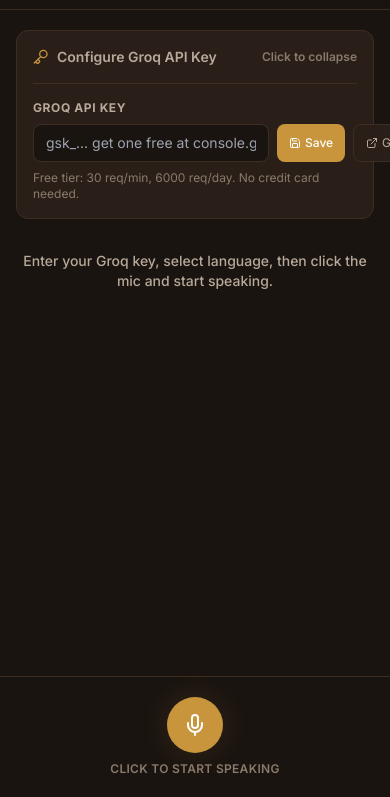
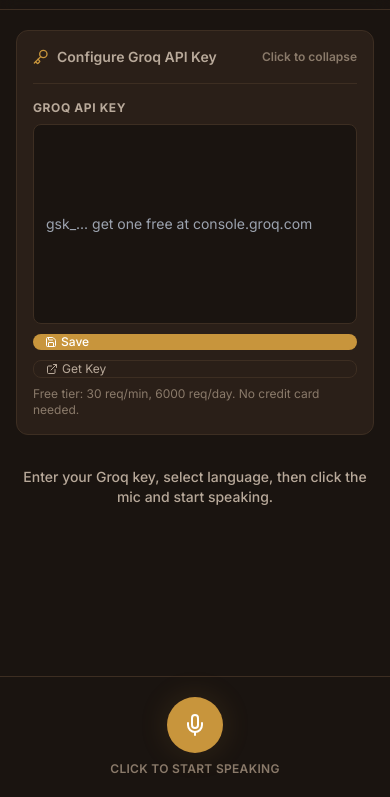
Before and after one commit to ucfzem/VoiceForge, a plain HTML site: page index.html in a window 390 px wide. Shown: the part 47-844 px from the top of the page. Drawn offline with nearby package versions, Linux system fonts and the light colour scheme.

Commit message:
Fix API key row overflow on mobile: wrap input/buttons

```diff
--- a/index.html
+++ b/index.html
@@ -76,6 +76,30 @@
         [dir="rtl"] .no-rtl-flip .lucide { transform: none; }
         [dir="rtl"] select { background-position: left .5rem center !important; padding-right: .75rem; padding-left: 2rem; }
         [dir="rtl"] .flag-icon { transform: none !important; }
+        *, *::before, *::after { box-sizing: border-box; }
+        html, body { overflow-x: hidden; max-width: 100vw; }
+        .card, .container, .groq-key-row { max-width: 100%; }
+        .groq-key-row {
+            display: flex;
+            flex-wrap: wrap;
+            gap: 10px;
+            width: 100%;
+        }
+        .groq-key-row input {
+            flex: 1 1 200px;
+            min-width: 0;
+        }
+        .groq-key-row button,
+        .groq-key-row a {
+            flex: 0 0 auto;
+            white-space: nowrap;
+        }
+        @media (max-width: 480px) {
+            .groq-key-row { flex-direction: column; }
+            .groq-key-row input,
+            .groq-key-row button,
+            .groq-key-row a { width: 100%; }
+        }
     </style>
 </head>
 <body class="min-h-screen flex flex-col antialiased selection:bg-accent-dim">
@@ -112,12 +136,12 @@
             <div class="mt-4 pt-4 border-t border-theme">
                 <div>
                     <label class="block text-xs font-bold uppercase tracking-wider text-theme-secondary mb-2" data-i18n="groqKeyLabel">Groq API Key</label>
-                    <div class="flex gap-2">
-                        <input type="password" id="groqKey" class="flex-1 bg-theme-input border border-theme rounded-lg px-3 py-2 text-sm text-theme-primary focus:outline-none focus:border-accent transition-colors placeholder:text-theme-muted" data-i18n-placeholder="groqKeyPlaceholder" placeholder="gsk_... get one free at console.groq.com">
-                        <button id="saveKeyBtn" type="button" class="shrink-0 bg-accent hover:bg-accent-hover text-white text-xs px-3 rounded-lg flex items-center gap-1 transition-colors font-medium cursor-pointer">
+                    <div class="groq-key-row">
+                        <input type="password" id="groqKey" class="bg-theme-input border border-theme rounded-lg px-3 py-2 text-sm text-theme-primary focus:outline-none focus:border-accent transition-colors placeholder:text-theme-muted" data-i18n-placeholder="groqKeyPlaceholder" placeholder="gsk_... get one free at console.groq.com">
+                        <button id="saveKeyBtn" type="button" class="bg-accent hover:bg-accent-hover text-white text-xs px-3 rounded-lg flex items-center gap-1 transition-colors font-medium cursor-pointer">
                             <i data-lucide="save" class="w-3 h-3"></i> <span data-i18n="save">Save</span>
                         </button>
-                        <a href="https://console.groq.com/keys" target="_blank" class="shrink-0 bg-theme-card border border-theme hover:bg-accent-dim text-xs text-theme-secondary px-3 rounded-lg flex items-center gap-1 transition-colors">
+                        <a href="https://console.groq.com/keys" target="_blank" class="bg-theme-card border border-theme hover:bg-accent-dim text-xs text-theme-secondary px-3 rounded-lg flex items-center gap-1 transition-colors">
                             <i data-lucide="external-link" class="w-3 h-3"></i> <span data-i18n="getKey">Get Key</span>
                         </a>
                     </div>
```
